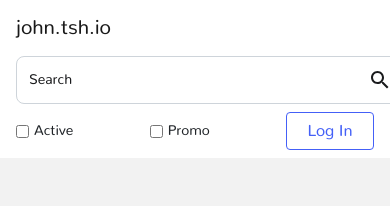
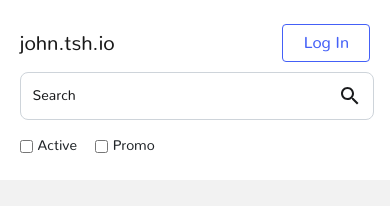
Before and after one commit to slayerek/task, an Angular app in the folder task/: page / in a window 390 px wide. Shown: the top 206 px of the page. Built offline with nearby package versions, Linux system fonts and the light colour scheme.

Commit message:
updated header section css

```diff
--- a/task/src/app/front/header/header.component.css
+++ b/task/src/app/front/header/header.component.css
@@ -2,7 +2,28 @@
     background:#fff;
     height:144px;
     font-size:14px;
-    height:auto;
+    min-height:144px;
+}
+
+.navbar-top .logo-top {
+    position: absolute;
+    top: 37%;
+    left: 1%;
+}
+
+.navbar-top .search-form {
+    position: absolute;
+    top: 34%;
+    left: 14%;
+}
+
+.navbar-top .search-form .magnifier {
+    position: absolute;
+    left: 90.56%;
+    right: 4.98%;
+    top: 31.25%;
+    bottom: 32.31%;
+    cursor:pointer
 }
 
 .navbar-top .search-top {
@@ -27,20 +48,22 @@
     color: #1A1B1D;
 }
 
-.navbar-top .search-form {
-    position:relative;
+.active-container {
+    position: absolute;
+    left: 51%;
+    top: 44%;
 }
 
-.navbar-top .search-form .magnifier {
+.promo-container {
     position: absolute;
-    left: 90.56%;
-    right: 4.98%;
-    top: 31.25%;
-    bottom: 32.31%;
-    cursor:pointer
+    left: 57%;
+    top: 44%;
 }
 
 .navbar-top .btn-primary {
+    position: absolute;
+    right: 1%;
+    top: 37%;
     height:38px;
     width:88px;
     background: #FFFFFF;
@@ -50,3 +73,73 @@
     border-radius: 4px 4px 4px 4px;
     color:#4460F7;
 }
+
+@media screen and (max-width: 1200px) {
+    .active-container {
+        left: 74%;
+    }
+
+    .promo-container {
+        left: 82%;
+    }
+}
+
+@media screen and (max-width: 992px) {
+    .navbar-top {
+        min-height: 180px;
+    }
+    .navbar-top .logo-top {
+        top:10%;
+    }
+    .navbar-top .btn-primary {
+        top:10%;
+    }
+    .navbar-top .search-form {
+        left:1%;
+    }
+    .active-container {
+        left: 1%;
+        top: 78%;
+    }
+    .promo-container {
+        left: 10%;
+        top: 78%;
+    }
+}
+
+@media screen and (max-width: 768px) {
+    .active-container {
+        left: 1%;
+        top: 78%;
+    }
+    .promo-container {
+        left: 14%;
+        top: 78%;
+    }
+}
+
+@media screen and (max-width: 600px) {
+
+    .navbar-top .search-form {
+        width:99%;
+    }
+
+    .navbar-top .search-form .search-top {
+        width:100%;
+    }
+
+}
+
+@media screen and (max-width: 500px) {
+    .promo-container {
+        left: 17%;
+        top: 78%;
+    }
+}
+
+@media screen and (max-width: 400px) {
+    .promo-container {
+        left: 22%;
+        top: 78%;
+    }
+}
--- a/task/src/app/front/header/header.component.html
+++ b/task/src/app/front/header/header.component.html
@@ -1,4 +1,6 @@
 <nav class="navbar navbar-expand-lg navbar-light navbar-top">
+
+    <div class="container" style="position:relative;height:100%">
 
         <a class="navbar-brand logo-top" routerLink="/">
             john.tsh.io
@@ -11,14 +13,14 @@
                 </svg>
         </form>
 
-    <div class="form-check form-check-inline">
+        <div class="form-check form-check-inline active-container">
             <input class="form-check-input" type="checkbox" id="inlineCheckboxActive" >
             <label class="form-check-label" for="inlineCheckboxActive">
                 Active
             </label>
         </div>
 
-    <div class="form-check form-check-inline">
+        <div class="form-check form-check-inline promo-container">
             <input class="form-check-input" type="checkbox" id="inlineCheckboxPromo" >
             <label class="form-check-label" for="inlineCheckboxPromo">
                 Promo
@@ -29,4 +31,6 @@
             Log In
         </button>
 
+    </div>
+
 </nav>
```
Lines whose indentation alone changed are shown as unchanged.
